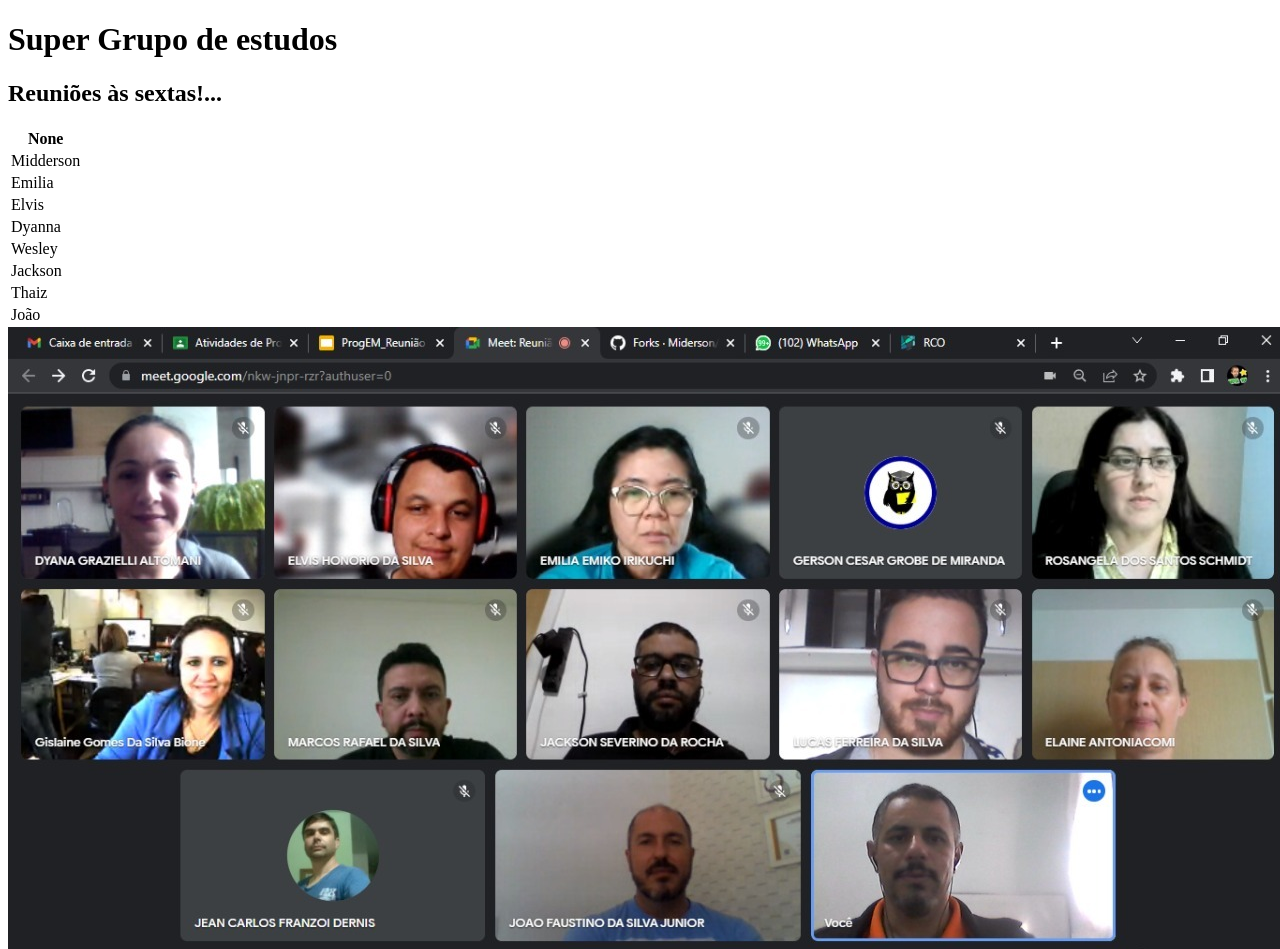
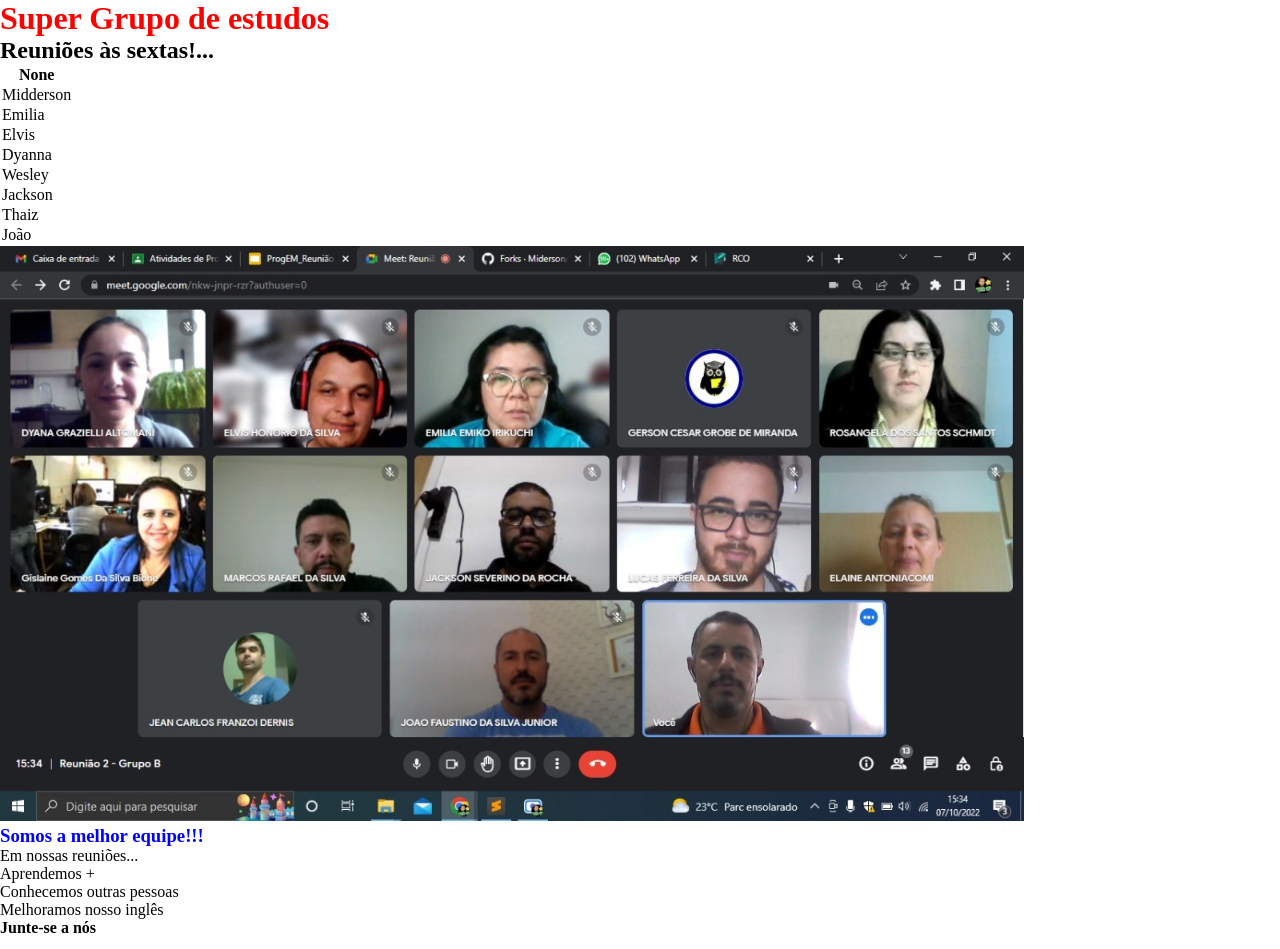
Before and after one commit to jacksonsr451/nosso-grupo, a plain HTML site: page index.html in a window 1280 px wide. Shown: the top 949 px of the page. Drawn offline with Linux system fonts and the light colour scheme.

Commit message:
Update styles

```diff
--- a/index.html
+++ b/index.html
@@ -5,10 +5,12 @@
     <meta http-equiv="X-UA-Compatible" content="IE=edge">
     <meta name="viewport" content="width=device-width, initial-scale=1.0">
     <title>Nosso Grupo</title>
+    <link rel="stylesheet" href="style.css">
 </head>
 <body>
     <h1>Super Grupo de estudos</h1>
 
+    <div class="texto-um">
         <h2>Reuniões às sextas!...</h2>
 
         <table>
@@ -44,10 +46,15 @@
                 </tr>
             </tbody>
         </table>
+    </div>
+
+    <div class="part-dois">
         <img class="imagem-um" src="./imagem-grupo.jpeg">
 
         <h3>Somos a melhor equipe!!!</h3>
+    </div>
 
+    <div class="part-tres">
         <p><span>Em nossas reuniões...</span></p>
 
         <ol>
@@ -57,5 +64,6 @@
         </ol>
 
         <p><b>Junte-se a nós</b></p>
+    </div>
 </body>
 </html>
--- /dev/null
+++ b/style.css
@@ -0,0 +1,20 @@
+* {
+    margin: 0;
+    padding: 0;
+}
+
+html {
+    font-size: 16px;
+}
+
+h1 {
+    color: red;
+}
+
+.imagem-um {
+    width: 80%;
+}
+
+h3 {
+    color: blue;
+}
```
Lines whose indentation alone changed are shown as unchanged.
